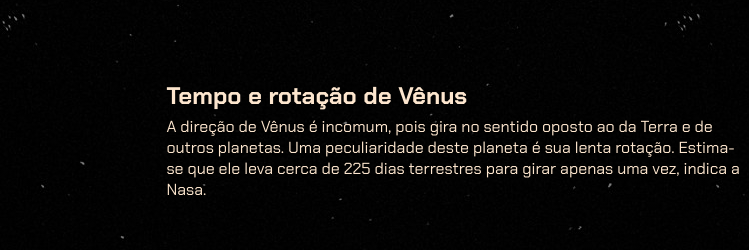
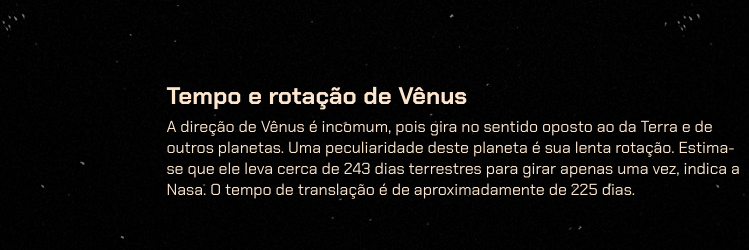
Before and after one commit to RayGrillo/V-nus, a plain HTML site: page index.html in a window 1280 px wide. Shown: the part 904-1154 px from the top of the page, 0-749 px from the left. Drawn offline with Linux system fonts and the light colour scheme.

Commit message:
Add files via upload

```diff
--- a/index.html
+++ b/index.html
@@ -42,7 +42,7 @@
                 <div id="tempo-rotacao" class="padrao-dos-topicos">
                     <div class="tempo-rotacao-textos">
                         <h2 class="tempo-rotacao-titulo">Tempo e rotação de Vênus</h2>
-                        <p class="tempo-rotacao-texto">A direção de Vênus é incomum, pois gira no sentido oposto ao da Terra e de outros planetas. Uma peculiaridade deste planeta é sua lenta rotação. Estima-se que ele leva cerca de 225 dias terrestres para girar apenas uma vez, indica a Nasa.</p>
+                        <p class="tempo-rotacao-texto">A direção de Vênus é incomum, pois gira no sentido oposto ao da Terra e de outros planetas. Uma peculiaridade deste planeta é sua lenta rotação. Estima-se que ele leva cerca de 243 dias terrestres para girar apenas uma vez, indica a Nasa. O tempo de translação é de aproximadamente de 225 dias.</p>
                     </div>
                     <img src="https://www.planetacurioso.com/wp-content/uploads/2022/01/venus-gira-al-reves-curiosidades-768x432.jpeg" alt="Imagem comparando a rotação de Vênus e a rotação da Terra" class="tempo-rotacao-img">
                 </div>
```
